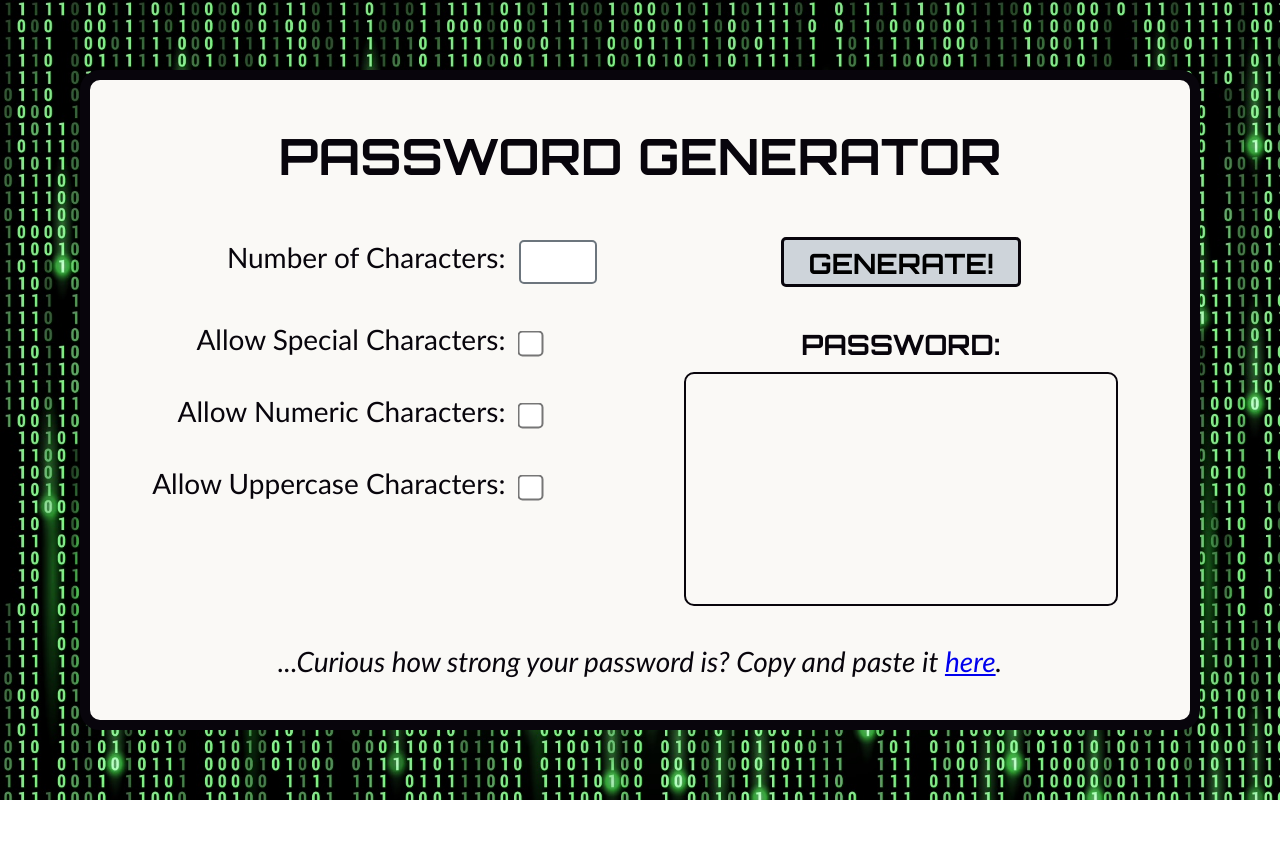
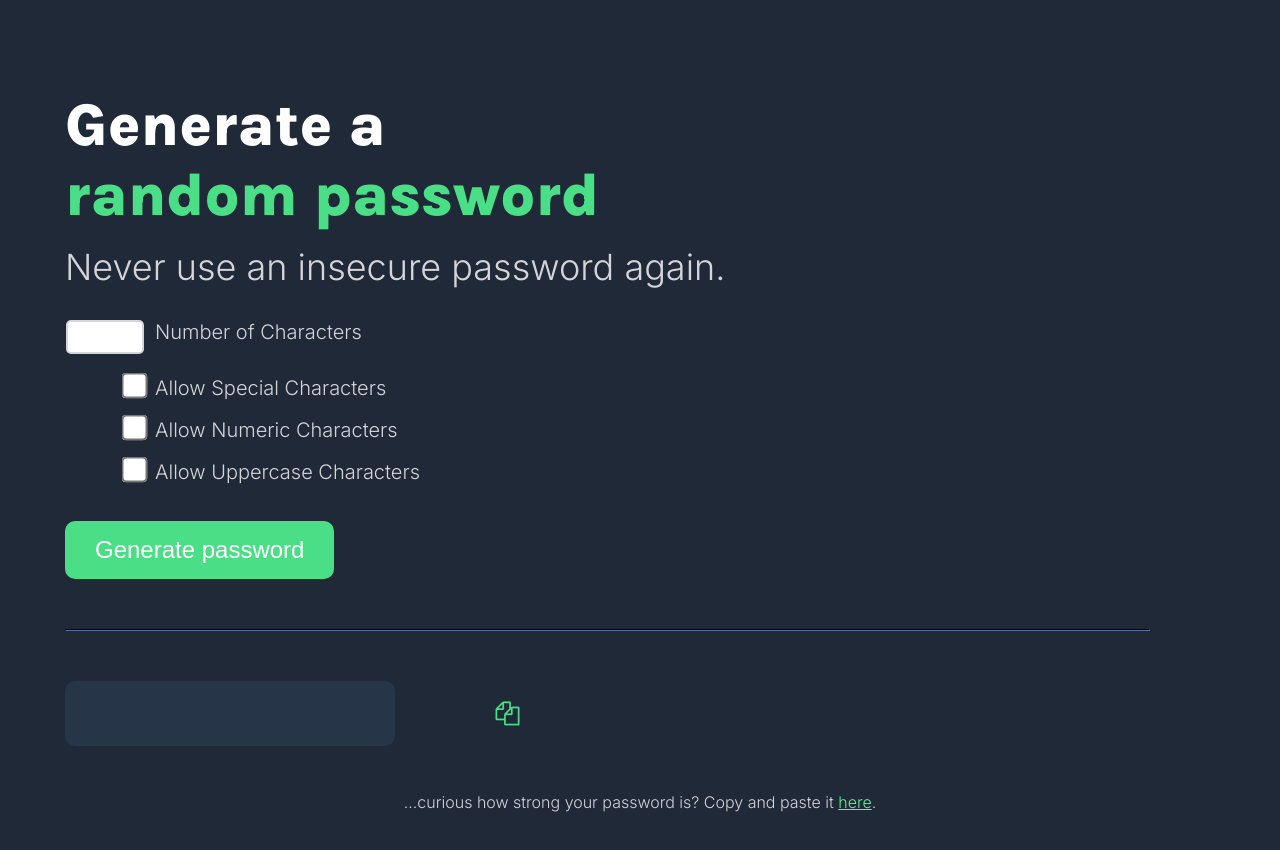
Before and after one commit to carolineya/password-generator, a plain HTML site: page index.html in a window 1280 px wide. Before the commit the page ends 800 px from the top, so only its background shows below. Drawn offline with Linux system fonts and the light colour scheme.

Commit message:
Changed style, added copy button, removed some special characters.

```diff
--- a/index.html
+++ b/index.html
@@ -4,44 +4,63 @@
         <link rel="stylesheet" href="styles.css">
         <link rel="preconnect" href="https://fonts.googleapis.com">
         <link rel="preconnect" href="https://fonts.gstatic.com" crossorigin>
-        <link href="https://fonts.googleapis.com/css2?family=Orbitron:wght@400..900&display=swap" rel="stylesheet">
+        <link href="https://fonts.googleapis.com/css2?family=Karla:ital,wght@0,200..800;1,200..800&display=swap" rel="stylesheet">
+
+        <link rel="preconnect" href="https://fonts.googleapis.com">
+        <link rel="preconnect" href="https://fonts.gstatic.com" crossorigin>
+        <link href="https://fonts.googleapis.com/css2?family=Inter:ital,opsz,wght@0,14..32,100..900;1,14..32,100..900&family=Karla:ital,wght@0,200..800;1,200..800&display=swap" rel="stylesheet">
+
+        <link rel="stylesheet" href="https://cdnjs.cloudflare.com/ajax/libs/font-awesome/4.7.0/css/font-awesome.min.css">
     </head>
     <body>
-        <div class="input-section">
-            <h1>PASSWORD GENERATOR</h1>
-                <div class="container-form">
-                    <div>
+        <div id="header">
+            <h1>Generate a</h1>
+            <h1 class="green-font-header">random password</h1>
+            <h2>Never use an insecure password again.</h2>
+        </div>
+
         <table>
             <tr>
-                                <th><label for="pass-length">Number of Characters:</label></th>
-                                <td><input type="text" id="pass-length" name="pass-length"><br><br></td>
+                <th><input type="text" id="pass-length" name="pass-length"><br><br></th>
+                <td><label for="pass-length">Number of Characters</label></td>
             </tr>
             <tr>
-                                <th><label for="spec-char">Allow Special Characters:</label></th>
-                                <td><input type="checkbox" id="spec-char" name="spec-char"><br><br></td>
+                <th><input type="checkbox" id="spec-char" name="spec-char"><br><br></th>
+                <td><label for="spec-char">Allow Special Characters</label></td>
             </tr>
             <tr>
-                                <th><label for="num-char">Allow Numeric Characters:</label></th>
-                                <td><input type="checkbox" id="num-char" name="num-char"><br><br></td>
+                <th><input type="checkbox" id="num-char" name="num-char"><br><br></th>
+                <td><label for="num-char">Allow Numeric Characters</label></td>
             </tr>
             <tr>
-                                <th><label for="up-char">Allow Uppercase Characters:</label></th>
-                                <td><input type="checkbox" id="up-char" name="up-char"><br><br></td>
+                <th><input type="checkbox" id="up-char" name="up-char"><br><br></th>
+                <td><label for="up-char">Allow Uppercase Characters</label></td>
             </tr>
         </table>
-                    </div>
-                    <div class="container-generator">
-                        <input type="submit" id="submit" name="submit" value="GENERATE!" onclick="clearMessage()">
-                        <h2>PASSWORD:</h2>
+
+        <input type="submit" id="submit" name="submit" value="Generate password" onclick="clearMessage()">
+
+        <hr>
+
+        <div class="password-return">
             <div class="container-password">
-                            <span id="error"></span>
                 <span id="password"></span>
             </div>
+
+            <button id="copy-btn" onclick="copyPassword()">
+                <i class="fa fa-copy" style="font-size:24px;color:#4ADF86"></i>
+            </button>
+
+            <div class="container-error">
+                <span id="error"></span>
             </div>
         </div>
-                <p id="strength-text">...Curious how strong your password is?  Copy and paste it
+
+
+        <p id="strength-text">...curious how strong your password is?  Copy and paste it
             <a href="https://www.uic.edu/apps/strong-password/" target="_blank">here</a>.</p>
-        </div>
+
+
         <script src="index.js"></script>
     </body>
 </html>
--- a/index.js
+++ b/index.js
@@ -2,9 +2,11 @@ let alphaLower = ["a", "b", "c", "d", "e", "f", "g", "h", "i", "j", "k", "l", "m
     "s", "t", "u", "v", "w", "x", "y", "z"
 ]
 
-let specChar = ["~", "`", "!", "@", "#", "$", "%", "^", "&", "*", "(", ")", "-", "_",
-    "+", "=", "{", "}", "[", "]", "|", "\\", ";", ":", "<", ">", ",", ".", "/", "?"
+let specChar = ["~", "!", "@", "#", "$", "%", "^", "&", "(", ")", "-", "_", "<", ">", "?"
+
 ]
+   // "+", "=", "{", "}", "[", "]", "|", "\\", ";", ":", ",", ".", "/", "`", "*"
+
 
 let numbers = ["0", "1", "2", "3", "4", "5", "6", "7", "8", "9"]
 
@@ -76,3 +78,7 @@ function createPassword() {
         passEl.textContent = password
     }
 }
+
+function copyPassword() {
+    navigator.clipboard.writeText(password)
+}
--- a/styles.css
+++ b/styles.css
@@ -1,40 +1,44 @@
 body {
-    text-align: center;
-    font-family: 'Trebuchet MS', 'Lucida Sans Unicode', 'Lucida Grande', 'Lucida Sans', Arial, sans-serif;
-    color: #08050c;
-    font-size: 28px;
-    background-image: url("matrix.jpeg");
-    background-repeat: no-repeat;
-    background-size: cover;
+    font-family: "Inter", sans-serif;
+    font-weight: 300;
+    color: #D5D4D8;
+    background-color: #1F2937;
+    margin: 65px;
 }
 
 h1 {
-    font-size: 50px;
-    font-family: Orbitron, sans-serif;
-    margin-bottom: 50px;
+    font-size: 60px;
+    font-family: "Karla", sans-serif;
+    font-weight: 800;
+    color: #FFFFFF;
+    margin: 0;
+    padding: 0;
 }
 
-.input-section{
-    background-color: #FAF9F6;
-    height: 550px;
-    width: 1060px;
-    padding: 10px 20px 80px 20px;
-    display: block;
-    margin: 70px auto;
-    border-radius: 20px;
-    border: 10px solid #08050c;
+#header {
+    margin-top: 90px;
+}
+
+.green-font-header {
+    color: #4ADF86;
+}
+
+h2 {
+    font-size: 36px;
+    margin-top: 15px;
+    font-weight: 300;
 }
 
 #pass-length {
-    height: 30px;
+    height: 20px;
     width: 70px;
-    font-size: 28px;
-    border: 2px solid #6c757d;
+    font-size: 20px;
+    border: 2px solid #D5D4D8;
     border-radius: 5px;
-    margin-left: 10px;
     text-align: center;
     padding-top: 5px;
     padding-bottom: 5px;
+    color: #1F2937;
 }
 
 input[type=checkbox]
@@ -45,50 +49,54 @@ input[type=checkbox]
   -webkit-transform: scale(2); /* Safari and Chrome */
   -o-transform: scale(2); /* Opera */
   transform: scale(2);
-  padding: 10px;
-  border: 2px solid #6c757d;
-  margin-left: 15px;
+  border: none;
+  margin-left: 13px;
+  accent-color: #273549;
 }
 
+
 #submit {
-    height: 50px;
-    width: 240px;
-    padding: 10px;
-    font-size: 28px;
-    border: 3px solid #08050c;
-    border-radius: 5px;
-    background-color: #ced4da;
-    line-height: 28px;
-    font-family: Orbitron, sans-serif;
-    font-weight: bold;
+    padding: 15px 30px 15px 30px;
+    font-size: 24px;
+    border: none;
+    border-radius: 10px;
+    background-color: #4ADF86;
+    color: #FFFFFF;
+    margin-top: 20px;
 }
 
 #submit:hover {
-    background-color: #adb5bd;
-    border: 4px solid #08050c;
+    background-color: #3ebc71;
 }
 
-.container-form {
-    display: flex;
-    justify-content: space-around;
+hr {
+    margin-right: 65px;
+    margin-top: 50px;
+    margin-bottom: 50px;
+    border-color: #273549;
 }
 
-.container-generator {
-    width: 440px;
-   /* border: 1px solid black;*/
-    text-align: center;
-    margin-right: 40px;
+table {
+   /* border: 1px solid #D5D4D8;*/
+    border-collapse: collapse;
+    border-spacing: 0;
+  }
+
+tr {
+    height: 20px;
 }
 
 th {
+    /*border: 1px solid #D5D4D8;*/
     text-align: right;
-    font-weight: lighter;
-    vertical-align: top;
 }
 
 td {
+    /* border: 1px solid #D5D4D8;*/
     text-align: left;
-    width: 150px;
+    vertical-align: top;
+    padding-left: 10px;
+    font-size: 20px;
 }
 
 
@@ -97,49 +105,66 @@ td {
     text-align: left;
 }
 
-
-table {
-    margin-left: 30px;
-    /*border: 1px solid black;*/
-  }
-
-h2 {
-    font-family: Orbitron, sans-serif;
-    font-size: 28px;
-    font-weight: bold;
-    margin-top: 40px;
-    margin-bottom: 10px;
+.password-return {
+    justify-content: space-between;
+    display: flex;
 }
 
 .container-password {
-    width: 400px;
-    height: 200px;
-    border: 2px solid #08050c;
-    display: block;
-    margin-left: auto;
-    margin-right: auto;
+    width: 300px;
+    height: 35px;
     margin-top: 0;
-    margin-bottom: 10px;
+    background-color: #273549;
+    margin-bottom: 30px;
     border-radius: 10px;
-    color: #ba181b;
     padding: 15px;
-    vertical-align: middle;
     word-break: break-word;
     line-height: 32px;
-    font-family: 'Courier New', Courier, monospace;
+    text-align: center;
 }
 
 #password {
-    font-size: 28px;
+    font-size: 22px;
     margin-top: 0;
-    color: #008000;
+    color: #55F991;
 }
 
-#strength-text {
-    font-style: italic;
+#copy-btn {
+    height: 65px;
+    width: 40px;
+    background-color: transparent;
+    border: none;
+}
+
+.fa-copy {
+    color: #4ADF86;
+}
+
+.container-error {
+    width: 500px;
+    height: 35px;
+    display: flex;
+    margin-top: 0;
+    margin-right: 65px;
+    margin-left: 30px;
+    margin-bottom: 30px;
+    border-radius: 10px;
+    padding: 0px;
+    vertical-align: middle;
+    word-break: break-word;
+    text-align: left;
 }
 
 #error {
-    font-family: 'Trebuchet MS', 'Lucida Sans Unicode', 'Lucida Grande', 'Lucida Sans', Arial, sans-serif;
     margin-top: 0;
+    color: #55F991;
+    font-size: 16px;
 }
+
+p {
+    text-align: center;
+}
+
+a {
+    color: #55F991;
+}
```
Lines whose indentation alone changed are shown as unchanged.
